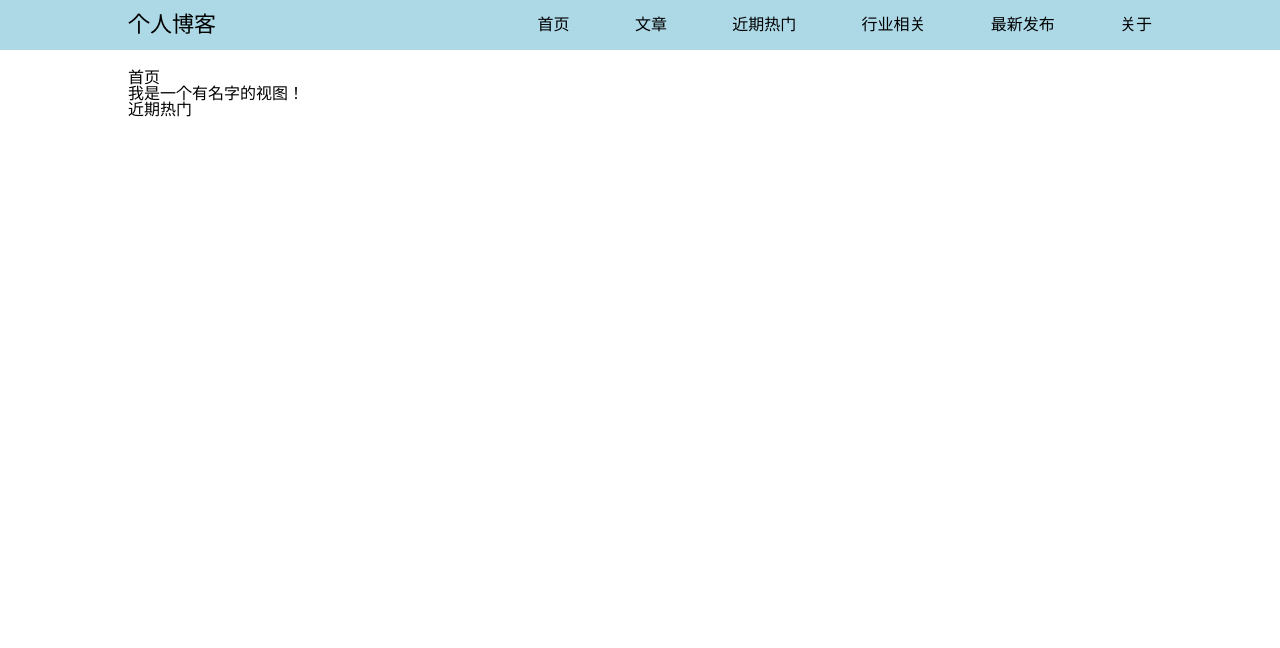
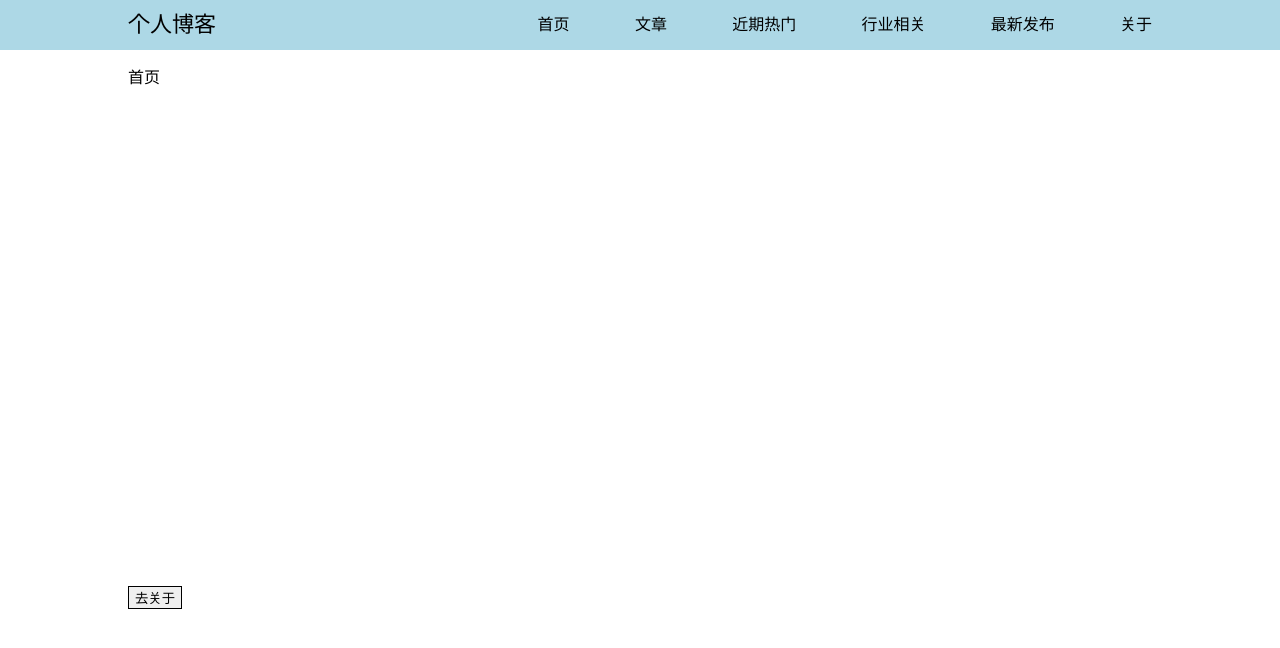
Before and after one commit to coder-WangYu/VueRouter-test-code, a Vue app: page / in a window 1280 px wide. Shown: the top 648 px of the page. Built offline with nearby package versions, Linux system fonts and the light colour scheme.

Commit message:
过渡动效&滚动行为

```diff
--- a/src/App.vue
+++ b/src/App.vue
@@ -14,9 +14,11 @@
       </div>
     </div>
     <div class="container">
-      <router-view />
-      <router-view name="haveName" />
-      <router-view name="hot" />
+      <transition>
+        <router-view />
+      </transition>
+<!--      <router-view name="haveName" />-->
+<!--      <router-view name="hot" />-->
     </div>
   </div>
 </template>
@@ -34,6 +36,18 @@ export default {
 
 <style>
   @import url("./assets/css/reset.css");
+
+  /* enter */
+  .v-enter {
+    transform: translateX(1000px);
+  }
+  .v-enter-active {
+    transition: all .5s;
+  }
+  .v-enter-to {
+    transform: translateX(0px);
+  }
+
   .header {
     width: 100%;
     height: 50px;
--- a/src/components/about.vue
+++ b/src/components/about.vue
@@ -1,6 +1,7 @@
 <template>
   <div class="about">
-    关于
+    <p>关于</p>
+    <router-link tag="button" to="/" class="link">去首页</router-link>
   </div>
 </template>
 
@@ -11,3 +12,11 @@ export default {
   }
 }
 </script>
+
+<style scoped>
+  .link {
+    border: 1px solid #000;
+    cursor: pointer;
+    margin: 500px 0;
+  }
+</style>
--- a/src/components/home.vue
+++ b/src/components/home.vue
@@ -1,6 +1,7 @@
 <template>
   <div class="home">
-    首页
+    <p>首页</p>
+    <router-link to="/about" tag="button" class="link">去关于</router-link>
   </div>
 </template>
 
@@ -11,3 +12,11 @@ export default {
   },
 }
 </script>
+
+<style scoped>
+  .link {
+    border: 1px solid #000;
+    cursor: pointer;
+    margin: 500px 0;
+  }
+</style>
--- a/src/router/index.js
+++ b/src/router/index.js
@@ -90,15 +90,27 @@ const router = new VueRouter({
       component: () => import("../components/login.vue")
     },
   ],
+  //到哪儿去，从哪儿来和保存的位置
+  scrollBehavior (to, from, savedPosition) {
+    if (savedPosition) {
+      console.log(savedPosition)
+    } else {
+      return {
+        x: 0,
+        y: 0,
+      }
+    }
+  },
 })
 
-router.beforeEach((to, from, next) => {
-  let haveFlag = to.matched.some(item => item.meta.requestFlag)
-  if (haveFlag) {
-    document.cookie.includes('=') ? next() : window.confirm("需要登录才能浏览，是否登录？") ? next('/login') : next(false)
-  } else {
-    next()
-  }
-})
+//导航守卫
+// router.beforeEach((to, from, next) => {
+//   let haveFlag = to.matched.some(item => item.meta.requestFlag)
+//   if (haveFlag) {
+//     document.cookie.includes('=') ? next() : window.confirm("需要登录才能浏览，是否登录？") ? next('/login') : next(false)
+//   } else {
+//     next()
+//   }
+// })
 
 export default router
```
